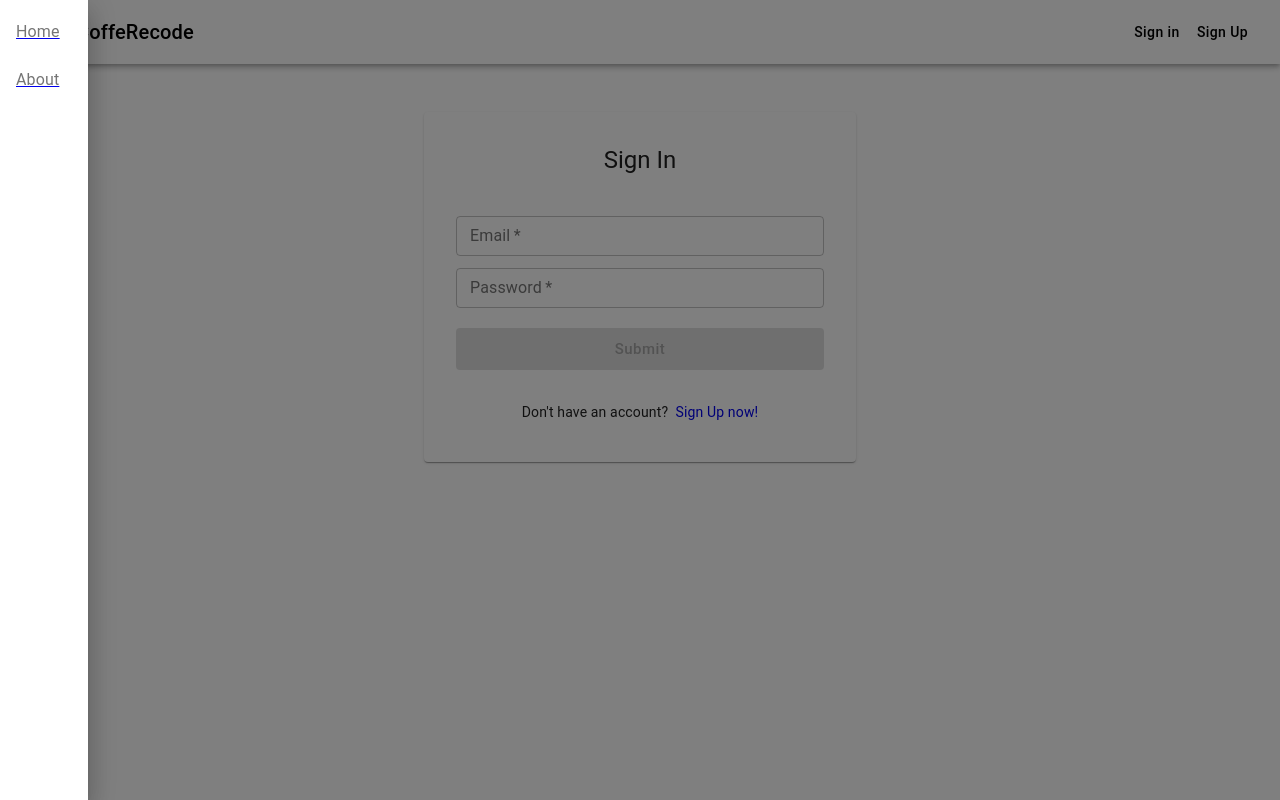
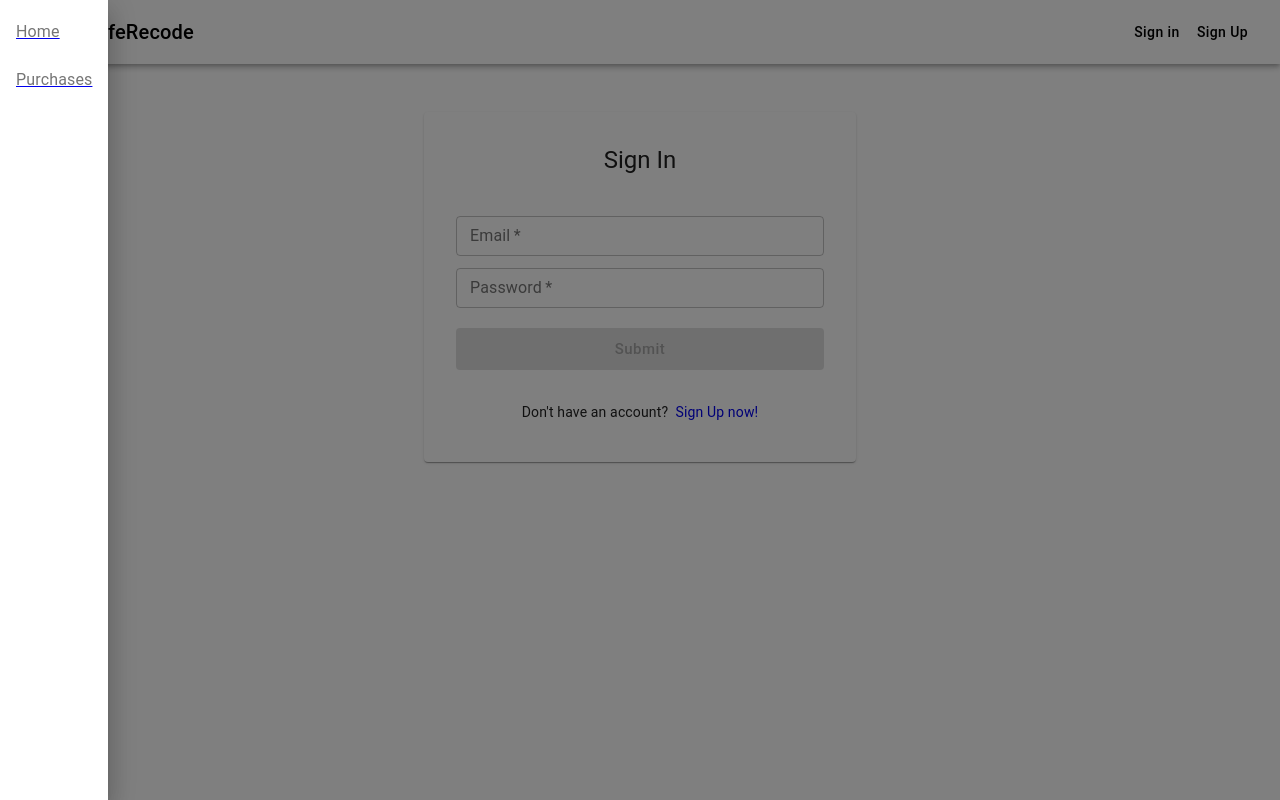
Before and after one commit to diagonal-m/coffee_recode, a React (Create React App) app in the folder frontend/: page /signin in a window 1280 px wide. Both pictures are taken after a click on the button 36 px from the left and 32 px from the top of the page. Built offline with nearby package versions, Linux system fonts and the light colour scheme; what axios-case-converter would draw is missing.

Commit message:
購入履歴ページ

```diff
--- a/frontend/src/App.tsx
+++ b/frontend/src/App.tsx
@@ -3,7 +3,7 @@ import { BrowserRouter as Router, Switch, Route, Redirect } from "react-router-d
 
 import CommonLayout from "components/layouts/CommonLayout"
 import Home from "components/pages/Home"
-import About from "components/pages/About"
+import Purchases from "components/pages/Purchases"
 import SignUp from "components/pages/SignUp"
 import SignIn from "components/pages/SignIn"
 
@@ -107,7 +107,7 @@ const App: React.FC = () => {
               <Route exact path="/signin" component={SignIn} />
               <Private>
                 <Route exact path="/" component={Home} />
-                <Route exact path="/about" component={About} />
+                <Route exact path="/purchases" component={Purchases} />
               </Private>
             </Switch>
           </CommonLayout>
--- a/frontend/src/components/layouts/Header.tsx
+++ b/frontend/src/components/layouts/Header.tsx
@@ -114,13 +114,13 @@ const Header: React.FC = () => {
             </ListItemIcon>
           </ListItem>
         </Link>
-        <Link to="/about">
-            <ListItem button>
-              <ListItemIcon>
-                <ListItemText primary="About" />
-              </ListItemIcon>
-            </ListItem>
-          </Link>
+        <Link to="/purchases">
+          <ListItem button>
+            <ListItemIcon>
+              <ListItemText primary="Purchases" />
+            </ListItemIcon>
+          </ListItem>
+        </Link>
       </List>
     </div>
   );
--- a/frontend/src/components/organisms/PurchasesTable/index.tsx
+++ b/frontend/src/components/organisms/PurchasesTable/index.tsx
@@ -22,7 +22,7 @@ const parseDate = (dateString: string) => {
 
 const PurchasesTable: React.FC<PurchasesType> = ({purchases, onClick}) => {
   return (
-    <TableContainer component={Paper}>
+    <TableContainer component={Paper} style={{'width': '100vh'}}>
       <Table aria-label="simple table">
         <TableHead>
           <TableRow>
--- a/frontend/src/components/pages/About.tsx
+++ b/frontend/src/components/pages/Purchases.tsx
@@ -17,7 +17,7 @@ const parseDate = (date: any, plusMonth: number) => {
 }
 
 // とりあえず認証済みユーザーの名前やメールアドレスを表示
-const About: React.FC = () => {
+const Purchases: React.FC = () => {
   const [purchases, setPurchases] = React.useState<any>([])
   const [isModal, setIsModal] = React.useState<boolean>(false)
   const [plusMonth, setPlusMonth] = React.useState(0)
@@ -50,10 +50,12 @@ const About: React.FC = () => {
   if (!purchases) {
     <></>
   }
+  const totalPrice = purchases?.reduce((sum: number, element: any) => sum + element.price, 0)
+  console.log(totalPrice)
 
   return (
     <>
-      <div style={{'display': 'flex'}}>
+      <div style={{'display': 'flex', 'justifyContent': 'center'}}>
         <IconButton onClick={() => setPlusMonth(plusMonth - 1)}>
           <ArrowBackIosIcon />
         </IconButton>
@@ -61,6 +63,7 @@ const About: React.FC = () => {
         <IconButton onClick={() => setPlusMonth(plusMonth + 1)}>
           <ArrowForwardIosIcon />
         </IconButton>
+        <h2>{`${totalPrice?.toLocaleString()} yen`}</h2>
       </div>
       <PurchasesTable purchases={purchases} onClick={addButtonClick}/>
       <Modal
@@ -73,4 +76,4 @@ const About: React.FC = () => {
   )
 }
 
-export default About
+export default Purchases
```
